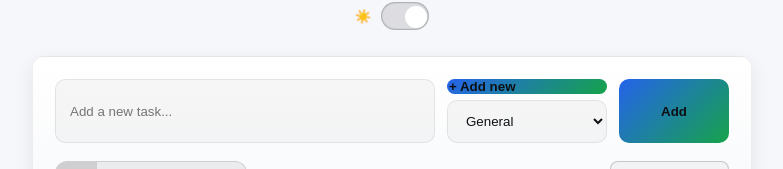
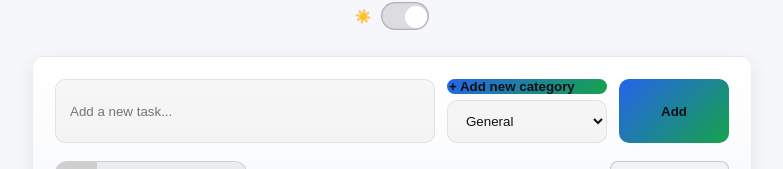
Before and after one commit to bax082024/TodoList-REACT, a React (Vite) app: page / in a window 1280 px wide. Shown: the part 131-300 px from the top of the page, without its empty margins (248-1031 px from the left). Built offline with nearby package versions, Linux system fonts and the light colour scheme.

Commit message:
updated new category btn

```diff
--- a/src/components/TodoInput.jsx
+++ b/src/components/TodoInput.jsx
@@ -46,7 +46,7 @@ export default forwardRef(function TodoInput({ onAdd, categories = [], onAddCate
 
       <div className="select-col">
         <button type="button" className="link-btn" onClick={handleAddCategory}>
-          + Add new
+          + Add new category
         </button>
         <select
           className="select"
```
Also changed, not shown: 1 other file (tests, documents, lock files or other folders).
